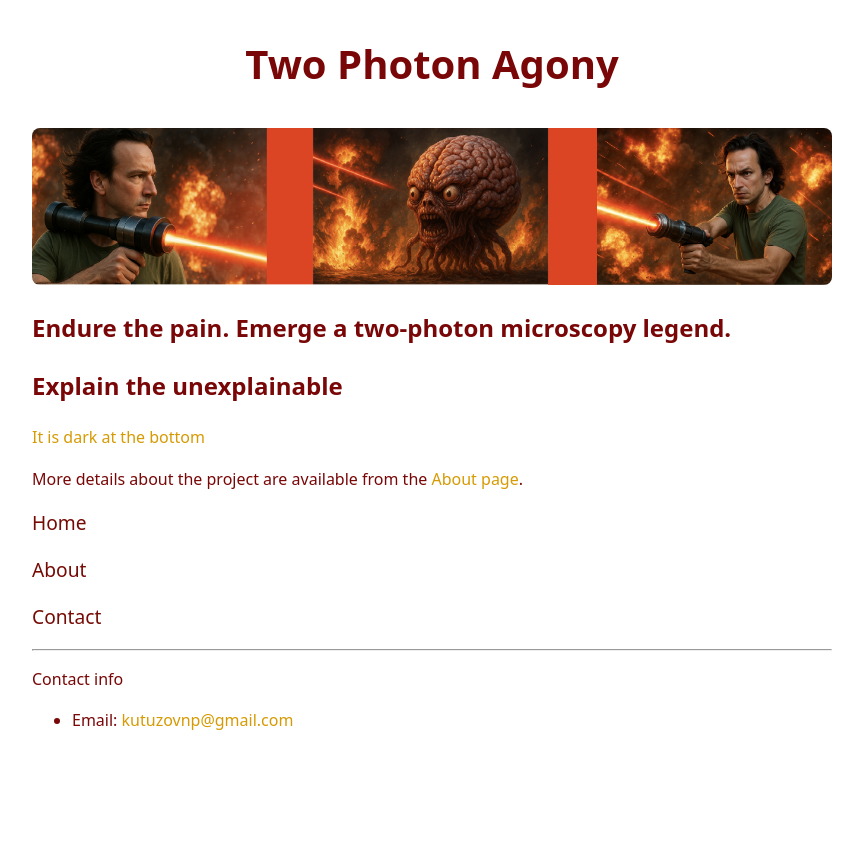
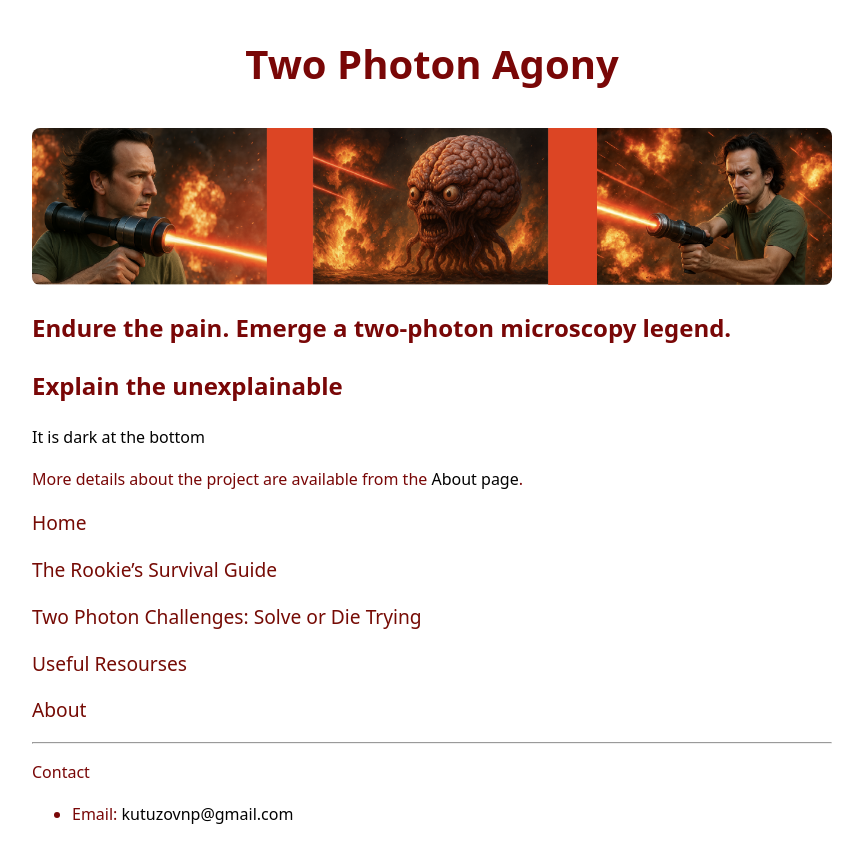
Before and after one commit to drkutuzov/drkutuzov.github.io, a Jekyll site: the page built from index.md, in a window 1280 px wide. Shown: the top 863 px of the page, without its empty margins (208-1071 px from the left). Built offline with Jekyll 4.4.1, drawn with Linux system fonts in a browser that asks for light colours.

Commit message:
more sections added

```diff
--- a/_includes/footer.html
+++ b/_includes/footer.html
@@ -1,4 +1,4 @@
-<p>Contact info</p>
+<p>Contact</p>
 <ul>
     <li>Email: <a href="mailto:{{ site.email }}">{{ site.email }}</a></li>
 </ul>
--- a/_includes/navigation.html
+++ b/_includes/navigation.html
@@ -3,8 +3,10 @@
 <nav>
   <ul>
     <li><a href=".">Home</a></li>
+    <li><a href="rookie_guide">The Rookie’s Survival Guide</a></li>
+    <li><a href="challenges">Two Photon Challenges: Solve or Die Trying</a></li>
+    <li><a href="resourses">Useful Resourses</a></li>
     <li><a href="about">About</a></li>
-    <li><a href="contact">Contact</a></li>
   </ul>
 </nav>
 <hr>
--- a/_layouts/default.html
+++ b/_layouts/default.html
@@ -34,7 +34,7 @@
       }
 
       a {
-        color: #d69a03;
+        color: #030303;
         text-decoration: none;
       }
 
```
Also changed, not shown: challenges.md (added, +5 -0 lines), resourses.md (added, +5 -0 lines).
